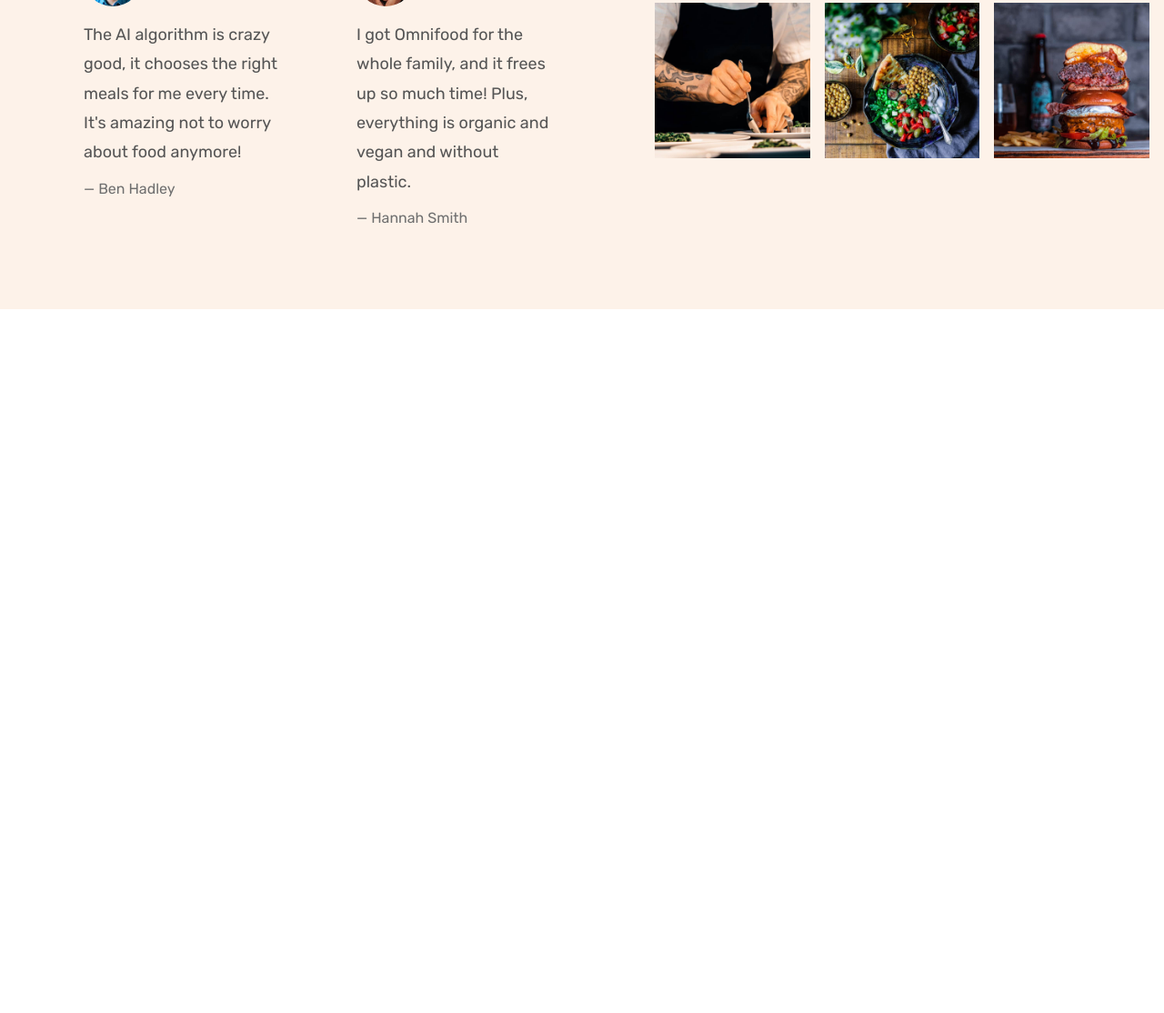
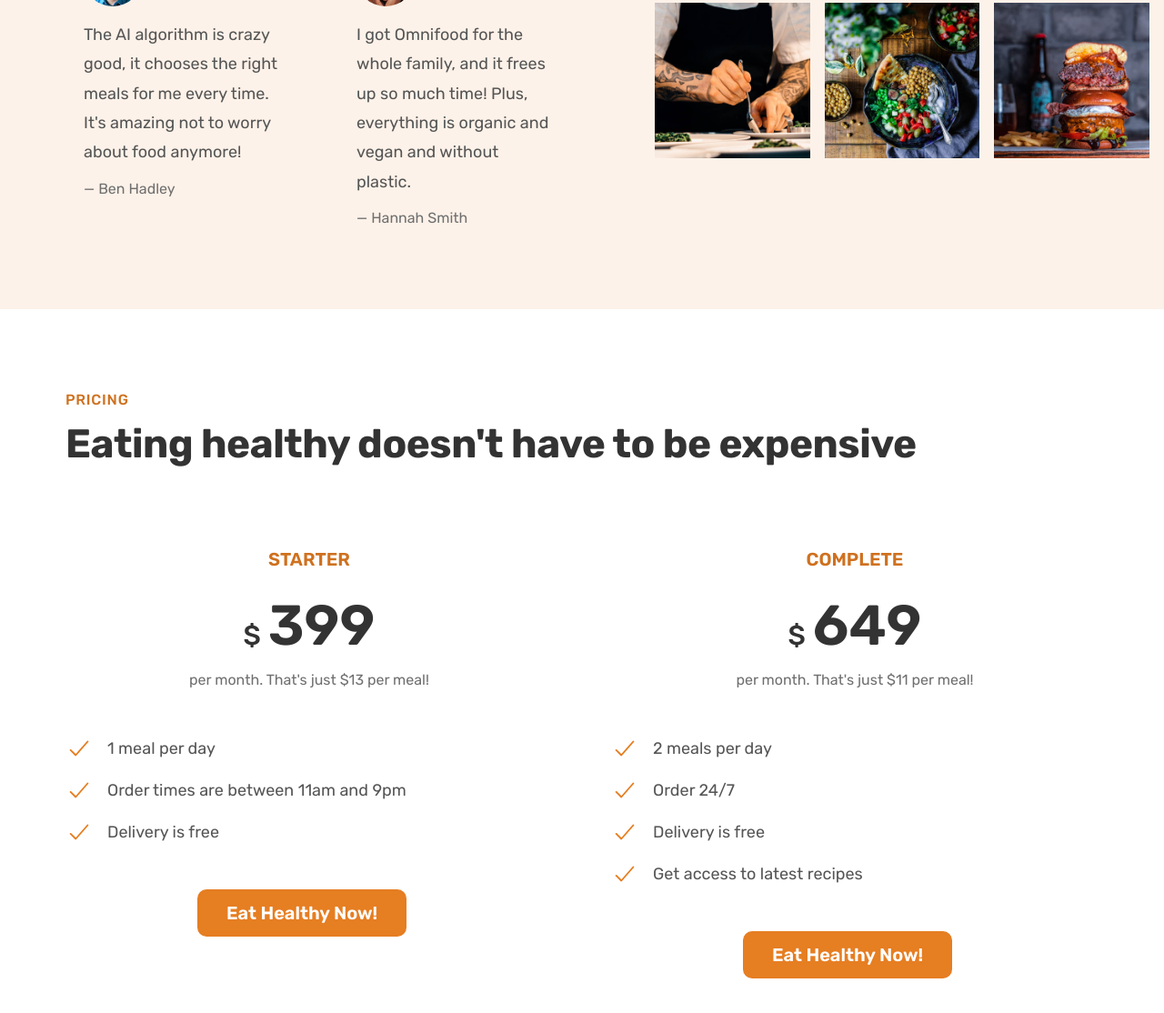
Before and after one commit to AjroudiRida/Savoryfood, a plain HTML site: page index.html in a window 1280 px wide. Shown: the part 4258-5372 px from the top of the page at 91% size. Before the commit the page ends 4598 px from the top, so only its background shows below. Drawn offline with nearby package versions, Linux system fonts and the light colour scheme.

Commit message:
add pricing components

```diff
--- a/css/style.css
+++ b/css/style.css
@@ -227,6 +227,10 @@
   grid-template-columns: 55fr 45fr;
 }
 
+.section-pricing {
+  padding: 9.2rem 0;
+}
+
 .meal {
   box-shadow: 0 2.4rem 4.8rem rgba(0,0,0,0.075);
   border-radius: 12px;
@@ -364,3 +368,41 @@
   padding: 9.2rem;
   align-self: center;
 }
+
+.header-plan {
+  margin-bottom: 4.8rem;
+  text-align: center;
+}
+
+.plan-title {
+  text-transform: uppercase;
+  font-size: 2rem;
+  font-weight: 600;
+  letter-spacing: 0.75;
+  color: #cf711f;
+  margin-bottom: 3.2rem;
+}
+
+.plan-price {
+  font-size: 6.2rem;
+  font-weight: 600;
+  color: #333;
+  margin-bottom: 1.6rem;
+}
+
+.plan-price span {
+  font-size: 3rem;
+  font-weight: 500;
+  margin-right: 0.8rem;
+}
+
+.plan-duration {
+  color: #6f6f6f;
+  font-size: 1.6rem;
+  line-height: 1.6;
+}
+
+.plan-sign-up {
+  margin-top: 4.8rem;
+  text-align: center;
+}
--- a/index.html
+++ b/index.html
@@ -363,8 +363,78 @@
             <img class="gallery-img" src="./img/gallery-11.jpg" alt="food image">
           </figure>
           <figure class="gallery-items">
-            <img class="gallery-img" src="./img/gallery-12.jpg" alt="food image">
+            <img class="gallery-img" src="./img/gallery-12.jpg" alLiberiat="food image">
           </figure>
+        </div>
+      </section>
+      <section class="section-pricing">
+        <div class="container">
+          <span class="subheading">pricing</span>
+          <h2 class="heading-secondary">
+            Eating healthy doesn't have to be expensive
+          </h2>
+        </div>
+        <div class="container grid grid--2-cols">
+          <div class="pricing-plan">
+            <header class="header-plan">
+              <p class="plan-title">Starter</p>
+              <p class="plan-price">
+                <span>$</span>399
+              </p>
+              <p class="plan-duration">
+                per month. That's just $13 per meal!
+              </p>
+            </header>
+            <ul class="list">
+              <li class="list-item">
+                <ion-icon class="list-icon" name="checkmark-outline"></ion-icon
+                ><span>1 meal per day</span>
+              </li>
+              <li class="list-item">
+                <ion-icon class="list-icon" name="checkmark-outline"></ion-icon
+                ><span>Order times are between 11am and 9pm</span>
+              </li>
+              <li class="list-item">
+                <ion-icon class="list-icon" name="checkmark-outline"></ion-icon
+                ><span>Delivery is free</span>
+              </li>
+            </ul>
+            <div class="plan-sign-up">
+              <a href="" class="btn btn--cta margin-right-sm">Eat Healthy Now!</a>
+            </div>
+          </div>
+          <div class="pricing-plan">
+            <header class="header-plan">
+              <p class="plan-title">complete</p>
+              <p class="plan-price">
+                <span>$</span>649
+              </p>
+              <p class="plan-duration">
+                per month. That's just $11 per meal!
+              </p>
+            </header>
+            <ul class="list">
+              <li class="list-item">
+                <ion-icon class="list-icon" name="checkmark-outline"></ion-icon
+                ><span>2 meals per day</span>
+              </li>
+              <li class="list-item">
+                <ion-icon class="list-icon" name="checkmark-outline"></ion-icon
+                ><span>Order 24/7</span>
+              </li>
+              <li class="list-item">
+                <ion-icon class="list-icon" name="checkmark-outline"></ion-icon
+                ><span>Delivery is free</span>
+              </li>
+              <li class="list-item">
+                <ion-icon class="list-icon" name="checkmark-outline"></ion-icon
+                ><span>Get access to latest recipes</span>
+              </li>
+            </ul>
+            <div class="plan-sign-up">
+              <a href="" class="btn btn--cta margin-right-sm">Eat Healthy Now!</a>
+            </div>
+          </div>
         </div>
       </section>
     </main>
```
